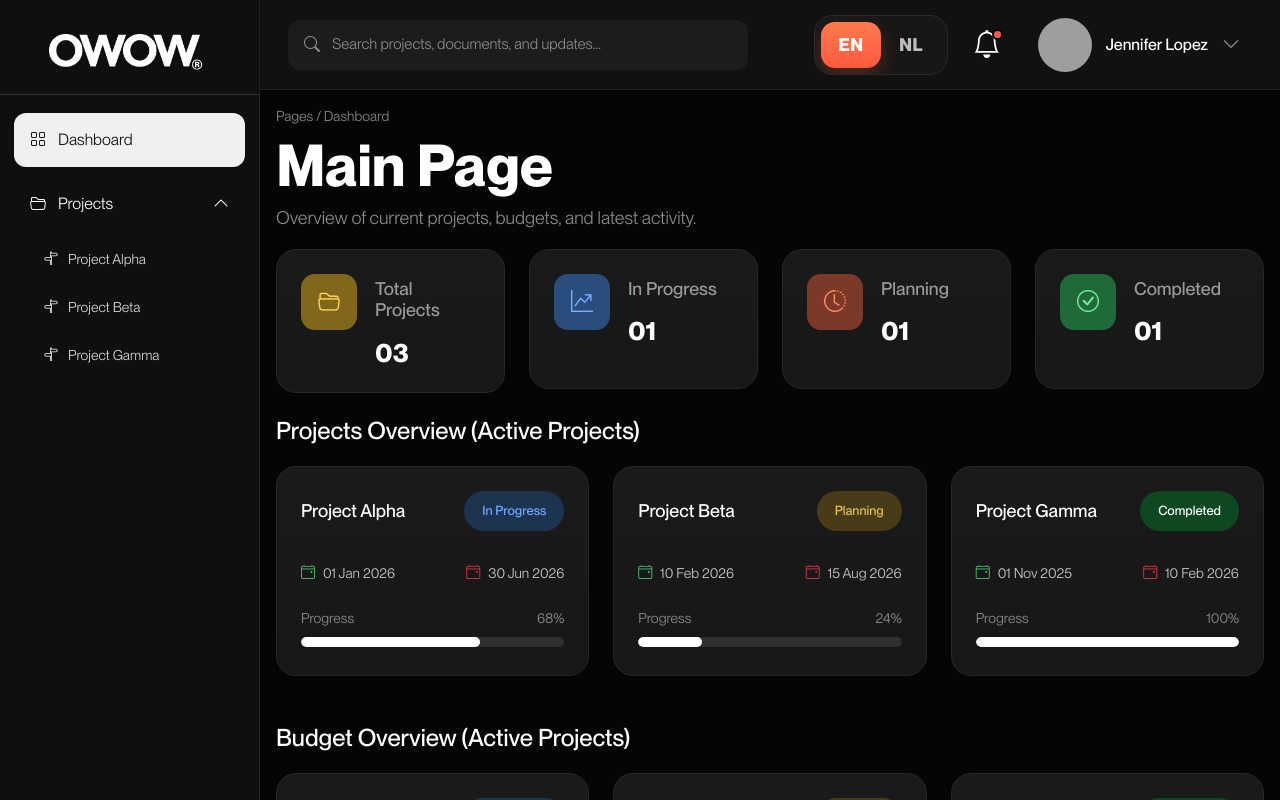
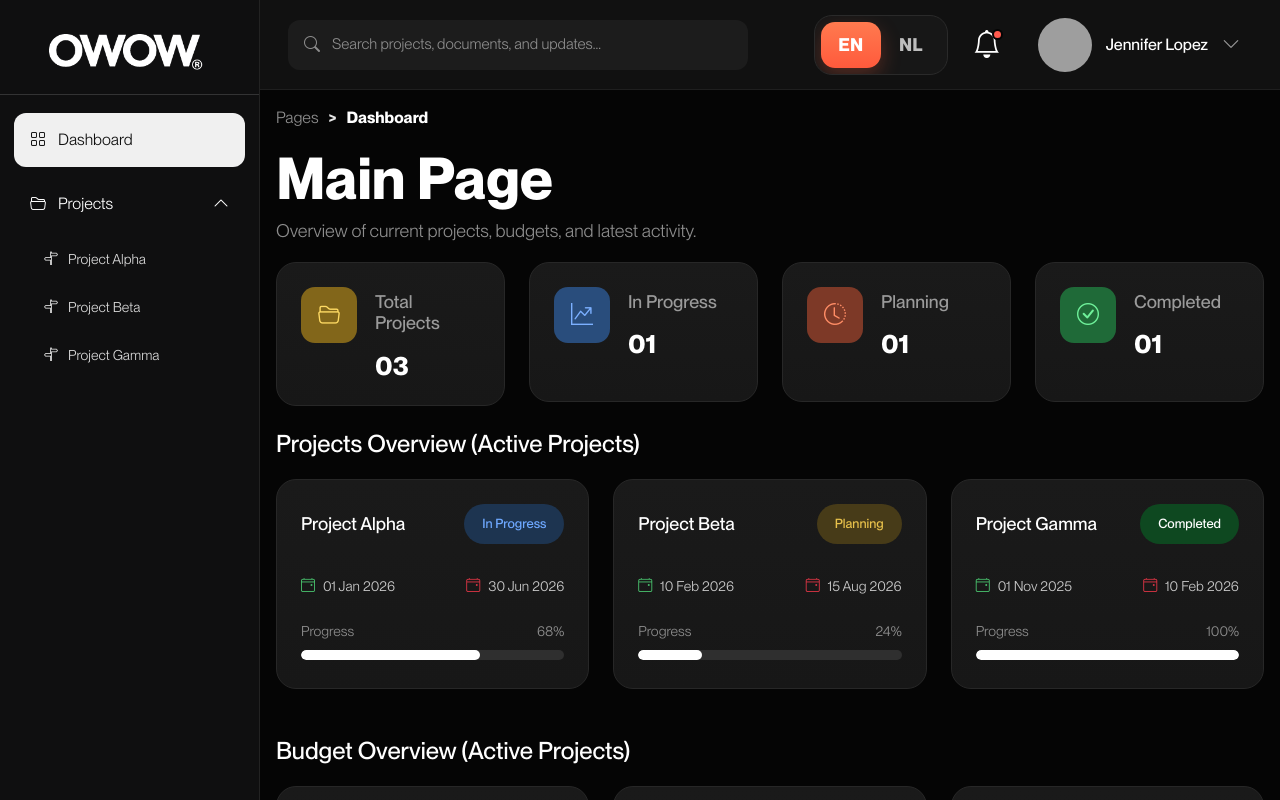
Before and after one commit to MaartjevD/Dashboard-Client-Portal-OWOW, a React (Vite) app: page /dashboard in a window 1280 px wide. Shown: the top 800 px of the page. Built offline with nearby package versions, Linux system fonts and the light colour scheme; grey boxes are pictures that could not be loaded.

Commit message:
change the breadcrumb system

```diff
--- a/src/client/Pages/DashboardPage.jsx
+++ b/src/client/Pages/DashboardPage.jsx
@@ -4,7 +4,7 @@ import Sidebar from "../components/layout/Sidebar";
 import TopNavbar from "../components/layout/TopNavbar";
 import PageHeader from "../components/layout/PageHeader";
 import Footer from "../components/layout/Footer";
-
+import Breadcrumb from "../components/common/Breadcrumb";
 import StatsSection from "../components/common/StatsSection";
 import ProjectList from "../components/sections/ProjectList";
 import BudgetList from "../components/sections/BudgetList";
@@ -56,7 +56,7 @@ function DashboardPage() {
 
         <div className="dashboard-content">
           <PageHeader
-            breadcrumb="Pages / Dashboard"
+            breadcrumb={<Breadcrumb />}
             title="Main Page"
             subtitle="Overview of current projects, budgets, and latest activity."
           />
--- a/src/client/Pages/ProjectPage.jsx
+++ b/src/client/Pages/ProjectPage.jsx
@@ -6,7 +6,7 @@ import PageHeader from "../components/layout/PageHeader";
 import TabBar from "../components/layout/TabBar";
 import Footer from "../components/layout/Footer";
 import ChatButton from "../components/common/ChatButton";
-
+import Breadcrumb from "../components/common/Breadcrumb";
 import ProjectOverviewPage from "./ProjectOverviewPage";
 import ProjectBudgetPage from "./ProjectBudgetPage";
 import ProjectDocumentsPage from "./ProjectDocumentsPage";
@@ -48,7 +48,7 @@ function ProjectPage() {
 
         <div className="dashboard-content">
           <PageHeader
-            breadcrumb="Pages / Dashboard / Projects"
+            breadcrumb={<Breadcrumb />}
             title={project.name}
             subtitle={`Assigned to ${project.contactPerson}`}
             badge={project.status}
--- /dev/null
+++ b/src/client/components/common/Breadcrumb.jsx
@@ -0,0 +1,42 @@
+import { Link, useLocation, useParams } from "react-router-dom";
+import mockProjects from "../../../shared/data/mockProjects";
+
+function Breadcrumb() {
+  const location = useLocation();
+  const { projectId } = useParams();
+
+  const isDashboard = location.pathname === "/dashboard";
+  const isProject = location.pathname.startsWith("/projects");
+
+  const currentProject = mockProjects.find(
+    (p) => String(p.id) === projectId
+  );
+
+  return (
+    <div className="breadcrumb-wrapper">
+      <span className="breadcrumb-item">Pages</span>
+
+      <span className="breadcrumb-separator">&gt;</span>
+
+      {isDashboard ? (
+        <span className="breadcrumb-item active">Dashboard</span>
+      ) : (
+        <Link to="/dashboard" className="breadcrumb-item link">
+          Dashboard
+        </Link>
+      )}
+
+      {isProject && currentProject && (
+        <>
+          <span className="breadcrumb-separator">&gt;</span>
+
+          <span className="breadcrumb-item active">
+            {currentProject.name}
+          </span>
+        </>
+      )}
+    </div>
+  );
+}
+
+export default Breadcrumb;
--- a/src/client/components/layout/PageHeader.jsx
+++ b/src/client/components/layout/PageHeader.jsx
@@ -2,7 +2,9 @@ function PageHeader({ breadcrumb, title, subtitle, badge }) {
   return (
     <div className="page-header-flex">
       <div>
-        {breadcrumb && <p className="page-breadcrumb">{breadcrumb}</p>}
+        <div className="page-header-breadcrumb">
+          {breadcrumb}
+        </div>
         <h1 className="page-title">{title}</h1>
         {subtitle && <p className="page-subtitle">{subtitle}</p>}
       </div>
--- a/src/client/styles/dashboard.css
+++ b/src/client/styles/dashboard.css
@@ -548,7 +548,46 @@
   color: #c7c7c7;
 }
 
-
+/* =========================================================
+   BREADCRUMB
+========================================================= */
+.breadcrumb-wrapper {
+  display: flex;
+  align-items: center;
+  gap: 10px;
+  margin-bottom: 18px;
+}
+
+.breadcrumb-item {
+  font-size: 16px;
+  color: #8e8e8e;
+  font-weight: 400;
+}
+
+.breadcrumb-item.link {
+  color: #cfcfcf;
+  text-decoration: none;
+  transition: color 0.2s ease;
+}
+
+.breadcrumb-item.link:hover {
+  color: #ffffff;
+}
+
+.breadcrumb-item.active {
+  color: #ffffff;
+  font-weight: 600;
+}
+
+.breadcrumb-separator {
+  color: #ffffff;
+  font-weight: 700;
+  font-size: 16px;
+  opacity: 0.9;
+}
+.page-header-breadcrumb {
+  margin-bottom: 14px;
+}
 /* =========================================================
    SHARED COMPONENT - PAGE HEADER
 ========================================================= */
```
